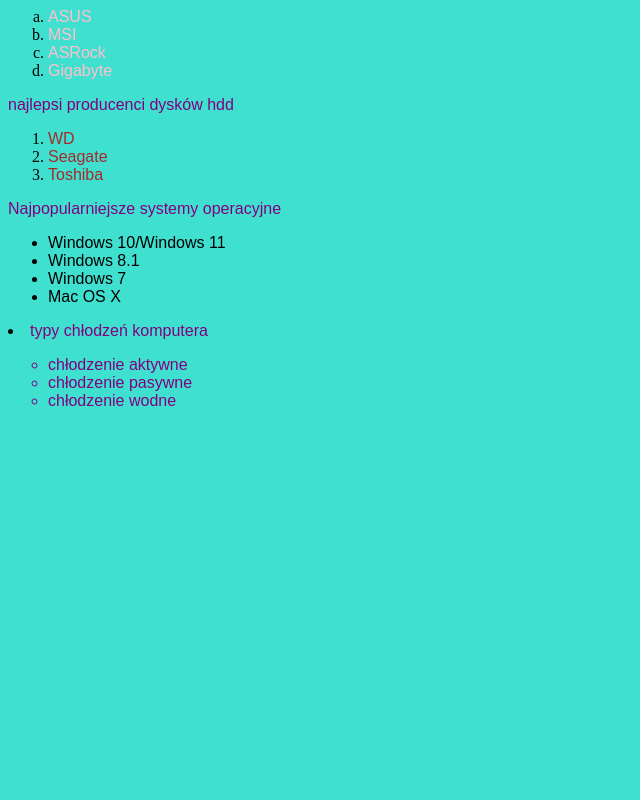
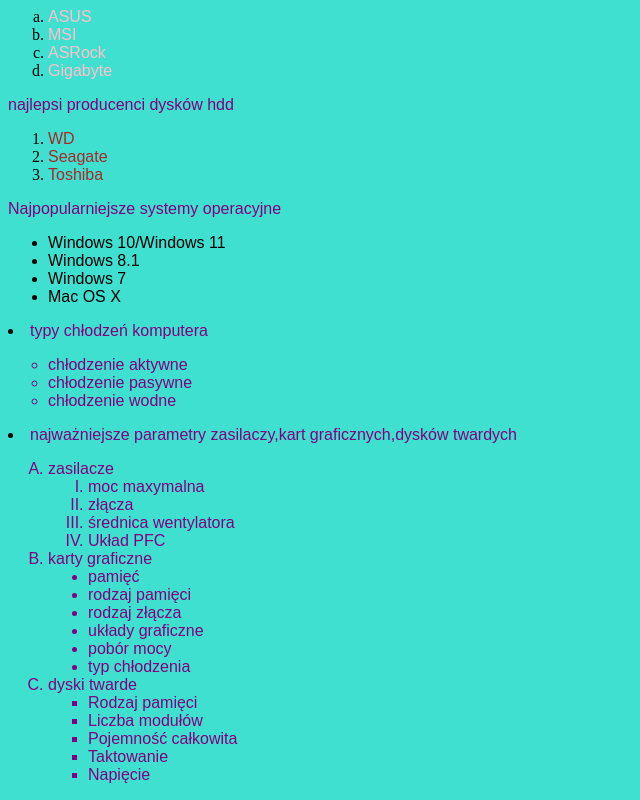
Before and after one commit to kapilexior/index, a plain HTML site: page index.html in a window 1280 px wide. Shown: the part 2794-3594 px from the top of the page, without its empty margins (0-640 px from the left). Before the commit the page ends 3220 px from the top, so only its background shows below. Drawn offline with Linux system fonts and the light colour scheme.

Commit message:
Update index.html

```diff
--- a/index.html
+++ b/index.html
@@ -136,13 +136,38 @@
 
 </ul>
 
+	<font color="purple" face="Arial"><li>najważniejsze parametry zasilaczy,kart graficznych,dysków twardych
+<ol type=A>
 
+<li>zasilacze
 
+<ol type=I>
+<li>moc maxymalna</li>
+<li>złącza</li>
+<li>średnica wentylatora</li>
+<li>Układ PFC</li>
 
+</ol>
 
+<li>karty graficzne
 
+<ul style="list-style-type:disc">
+<li>pamięć</li>
+<li>rodzaj pamięci</li>
+<li>rodzaj złącza</li>
+<li>układy graficzne </li>
+<li>pobór mocy </li>
+<li>typ chłodzenia</li>
+</ul>
 
+<li>dyski twarde
 
+<ul style="list-style-type:square">
+<li>Rodzaj pamięci</li>
+<li>Liczba modułów</li>
+<li>Pojemność całkowita</li>
+<li>Taktowanie</li>
+<li>Napięcie</li>
 
 	    </body>
 	</html>
```
